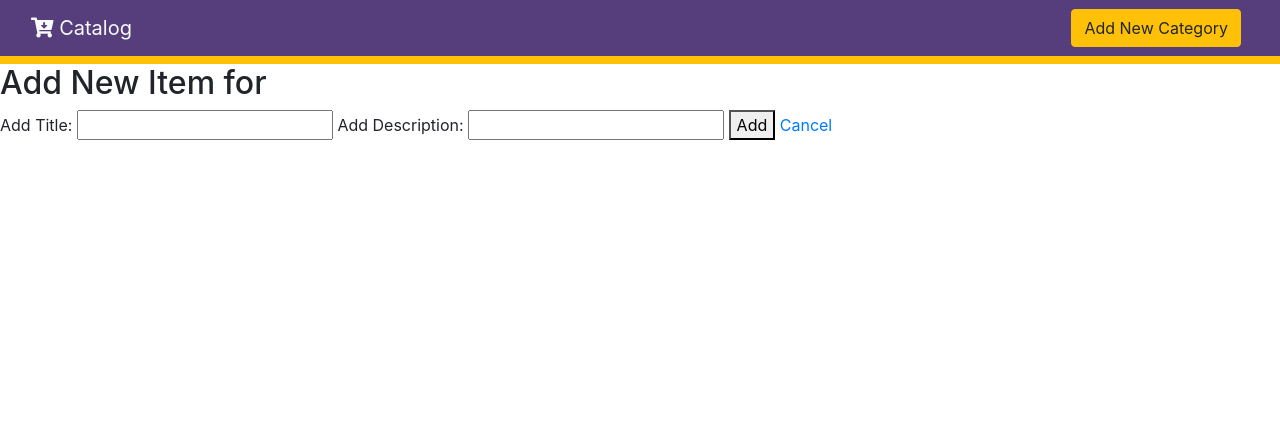
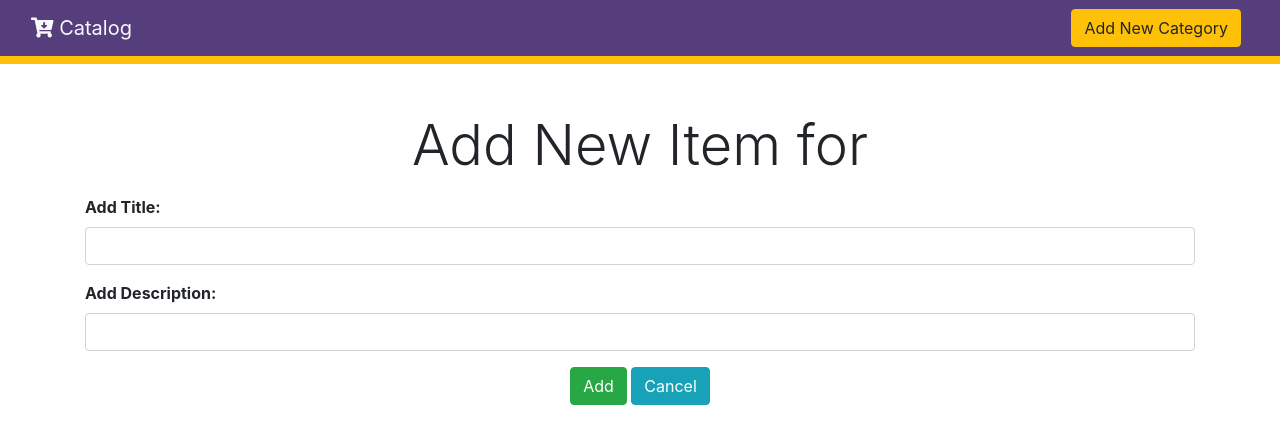
Before and after one commit to SatishDivvi/Item-Catalog-Application, a Flask app: template templates/addItem.html in a window 1280 px wide. Shown: the top 444 px of the page. Run offline with Flask 2, Linux system fonts and the light colour scheme; the template is opened without the code that fills it, so the values that code supplies are empty; some libraries are stand-ins or nearby versions.

Commit message:
Add main section

```diff
--- a/templates/addItem.html
+++ b/templates/addItem.html
@@ -24,16 +24,29 @@
                     </div>
                 </header>
                 <section class="pt-5 mt-3 text-dark bg-warning"></section>
-
-        <h2>Add New Item for {{category.name}}</h2>
-        <form action="{{url_for('addItems', category_id = category.id)}}" method='POST'>
-            <label for="title">Add Title:</label>
-            <input type="text" id="title" name="addTitle" required>
-            <label for="description">Add Description:</label>
-            <input type="text" id="description" name="addDescription" required>
-            <button type="submit">Add</button>
-            <a href="{{url_for('showItems', category_id = category.id)}}">Cancel</a>
-            </form>
+                <section class="pt-5" style="background-color:#ffffff;">
+                        <div class="container">
+                                <p class="display-4 text-center">Add New Item for {{category.name}}</p>
+                            <div class="row">
+                                <div class="col-md-12 col-sm-12">
+                                        <form action="{{url_for('addItems', category_id = category.id)}}" method='POST'>
+                                            <div class="form-group">
+                                                    <label for="title" class="font-weight-bold">Add Title:</label>
+                                                    <input type="text" class="form-control" id="title" name="addTitle" required>
+                                            </div>
+                                                <div class="form-group">
+                                                        <label for="description" class="font-weight-bold">Add Description:</label>
+                                                        <input type="text" class="form-control" id="description" name="addDescription" required>
+                                                </div>
+                                                <div class="text-center">
+                                                <button type="submit" class="btn btn-success">Add</button>
+                                                <a class="btn btn-info" href="{{url_for('showItems', category_id = category.id)}}">Cancel</a>
+                                            </div>
+                                            </form>
+                                </div>
+                            </div>
+                        </div>
+                    </section>
             <script src="https://code.jquery.com/jquery-3.3.1.slim.min.js" integrity="sha384-q8i/X+965DzO0rT7abK41JStQIAqVgRVzpbzo5smXKp4YfRvH+8abtTE1Pi6jizo" crossorigin="anonymous"></script>
             <script src="https://cdnjs.cloudflare.com/ajax/libs/popper.js/1.14.7/umd/popper.min.js" integrity="sha384-UO2eT0CpHqdSJQ6hJty5KVphtPhzWj9WO1clHTMGa3JDZwrnQq4sF86dIHNDz0W1" crossorigin="anonymous"></script>
             <script src="https://stackpath.bootstrapcdn.com/bootstrap/4.3.1/js/bootstrap.min.js" integrity="sha384-JjSmVgyd0p3pXB1rRibZUAYoIIy6OrQ6VrjIEaFf/nJGzIxFDsf4x0xIM+B07jRM" crossorigin="anonymous"></script>
```
